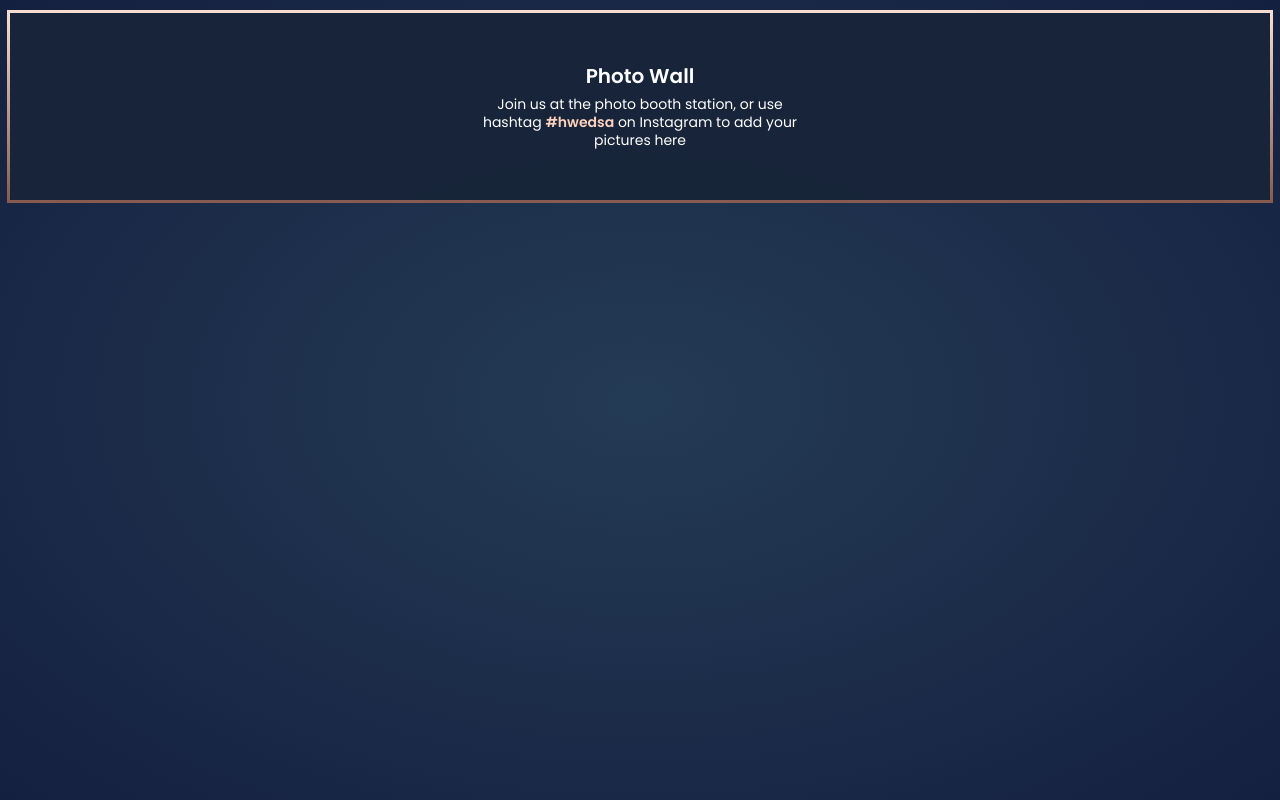
After one commit to beekay-/hwedsa, a Flask app: template app/templates/photowall.html in a window 1280 px wide. The commit adds this page. Run offline with Flask 2, Linux system fonts and the light colour scheme; the template is opened without the code that fills it, so the values that code supplies are empty; parts of the project's set-up code (start-up, migrations or seed data) failed here and were passed over.

Commit message:
Added initial code for Photo Wall

```diff
--- a/app/static/css/style.css
+++ b/app/static/css/style.css
@@ -72,6 +72,11 @@ html, body {
   flex-wrap: wrap;
 }
 
+.repeat {
+  background: none !important;
+  height: auto !important;
+}
+
 #site-container .logo {
   background: url('/static/img/hwedsa-logo.svg') center center no-repeat;
   height: 156px;
@@ -120,6 +125,83 @@ html, body {
   padding: 10px;
   transition: all 0.2s ease;
 }
+
+#site-container h1 {
+  font-size: 1.250em;
+  padding-bottom: 6px;
+  line-height: 1.3;
+  font-weight: 600;
+  width: 100%;
+  text-align: center;
+}
+
+#site-container h2 {
+  font-size: 0.875em;
+  width: 45%;
+  text-align: center;
+  line-height: 1.3;
+}
+
+#site-container #transparency {
+  background: rgba(23, 37, 57, 0.97);
+  width: calc(100% - 20px);
+  height: 100%;
+  margin: 10px;
+  border-radius: 3px;
+  border: 3px solid transparent;
+  -moz-border-image: -moz-linear-gradient(0deg, rgb(247, 221, 209) 0%, rgb(135, 91, 79) 100%);
+  -webkit-border-image: -webkit-linear-gradient(top, rgb(247, 221, 209) 0%, rgb(135, 91, 79) 100%);
+  border-image: linear-gradient(to bottom, rgb(247, 221, 209) 0%, rgb(135, 91, 79) 100%);
+  border-image-slice: 1;
+}
+
+#site-container #page-title {
+  display: -moz-box;
+  display: -ms-flexbox;
+  display: -webkit-flex;
+  display: flex;
+  align-items: center;
+  align-content: center;
+  justify-content: center;
+  flex-wrap: wrap;
+  padding: 50px;
+  max-width: 758px;
+  margin: 0 auto;
+  border-radius: 3px;
+}
+
+#site-container #gallery {
+  display: -moz-box;
+  display: -ms-flexbox;
+  display: -webkit-flex;
+  display: flex;
+  align-items: center;
+  align-content: center;
+  justify-content: flex-start;
+  flex-wrap: wrap;
+  padding-top: 50px;
+  max-width: 758px;
+}
+
+#site-container #gallery img {
+  width: calc(33.3332% - 10px);
+  margin: 5px;
+  border-radius: 3px;
+  transition: all 0.15s ease-in-out;
+  object-fit: cover;
+}
+
+#site-container #gallery img:hover {
+  transform: scale(1.5);
+  box-shadow: 0 0 15px rgba(0, 0, 0, 0.5);
+  transition: all 0.15s ease-in-out;
+}
+
+#site-container strong {
+  font-weight: 600;
+  color: #FFD2BD;
+}
+
 #site-container .card {
   background: #17253a;
   padding: 20px;
@@ -185,7 +267,7 @@ html, body {
   margin-left: 5px;
 }
 
-#site-container .card .events input[type="checkbox"]:checked + label:after {
+#site-container .card .events input[type="checkbox"]:checked+label:after {
   content: '\E834';
 }
 
@@ -199,7 +281,7 @@ html, body {
   border: 0;
   border-radius: 3px;
   background: #fff;
-    padding: 8px;
+  padding: 6px;
   margin-top: 10px;
   font-family: 'Poppins', 'Helvetica Neue', Helvetica, Arial, sans-serif;
 }
@@ -215,7 +297,7 @@ html, body {
 #site-container .card .arrow {
   position: absolute;
   right: 6px;
-    top: 15px;
+  top: 13px;
   pointer-events: none;
   color: #17253a;
 }
@@ -367,4 +449,21 @@ html, body {
   #site-container {
     background: url('/static/img/hwedsa-bg-mobile.png') center center / cover no-repeat;
   }
+  #site-container #page-title {
+    padding: 20px 10px 10px 10px;
   }
+  #site-container h2 {
+    width: 100%;
+  }
+  #site-container #gallery {
+    padding-top: 20px;
+  }
+  #site-container #gallery img {
+    height: 102px;
+  }
+}
+@media screen and (max-width: 22.5em) {
+  #site-container #gallery img {
+    height: 83px;
+  }
+}
--- /dev/null
+++ b/app/templates/photowall.html
@@ -0,0 +1,35 @@
+<!DOCTYPE html>
+<html lang="en">
+<head>
+<meta http-equiv="Content-Type" content="text/html; charset=utf-8">
+<meta name="viewport" content="width=device-width, maximum-scale=1, initial-scale=1, user-scalable=no">
+<meta name="apple-mobile-web-app-capable" content="yes">
+<meta name="apple-mobile-web-app-status-bar-style" content="black">
+<meta name="apple-mobile-web-app-title" content="H Weds A">
+<meta name="theme-color" content="#14203f">
+<meta name="csrf-token" content="{{ csrf_token() }}">
+<link rel="shortcut icon" href="{{ url_for('static', filename='favicon.ico') }}">
+<link rel="apple-touch-icon-precomposed" href="/static/img/apple-touch-icon.png">
+<link rel="apple-touch-startup-image" href="" media="(device-width: 375px) and (device-height: 667px) and (orientation: portrait) and (-webkit-device-pixel-ratio: 2)" >
+<link rel="apple-touch-startup-image" href="" media="(device-width: 320px) and (device-height: 568px) and (orientation: portrait) and (-webkit-device-pixel-ratio: 2)">
+<link rel="stylesheet" href="https://fonts.googleapis.com/css?family=Poppins:400,600">
+<link rel="stylesheet" href="https://fonts.googleapis.com/icon?family=Material+Icons">
+<link rel="stylesheet" href="/static/css/style.css">
+<title>H weds A &bull; 2017 &ndash; Photo Wall</title>
+</head>
+<body>
+<div id="site-container" class="repeat">
+  <div id="transparency">
+      <div id="page-title">
+          <h1>Photo Wall</h1>
+          <h2>Join us at the photo booth station, or use hashtag <strong>#hwedsa</strong> on Instagram to add your pictures here</h2>
+          <div id="gallery">
+              {% for image in images %}
+              <img class="photo" src='/static/img/photowall/{{ image }}' alt="{{ image }}"/>
+              {% endfor %}
+          </div>
+      </div>
+  </div>
+</div>
+</body>
+</html>
```
Lines whose indentation alone changed are shown as unchanged.
